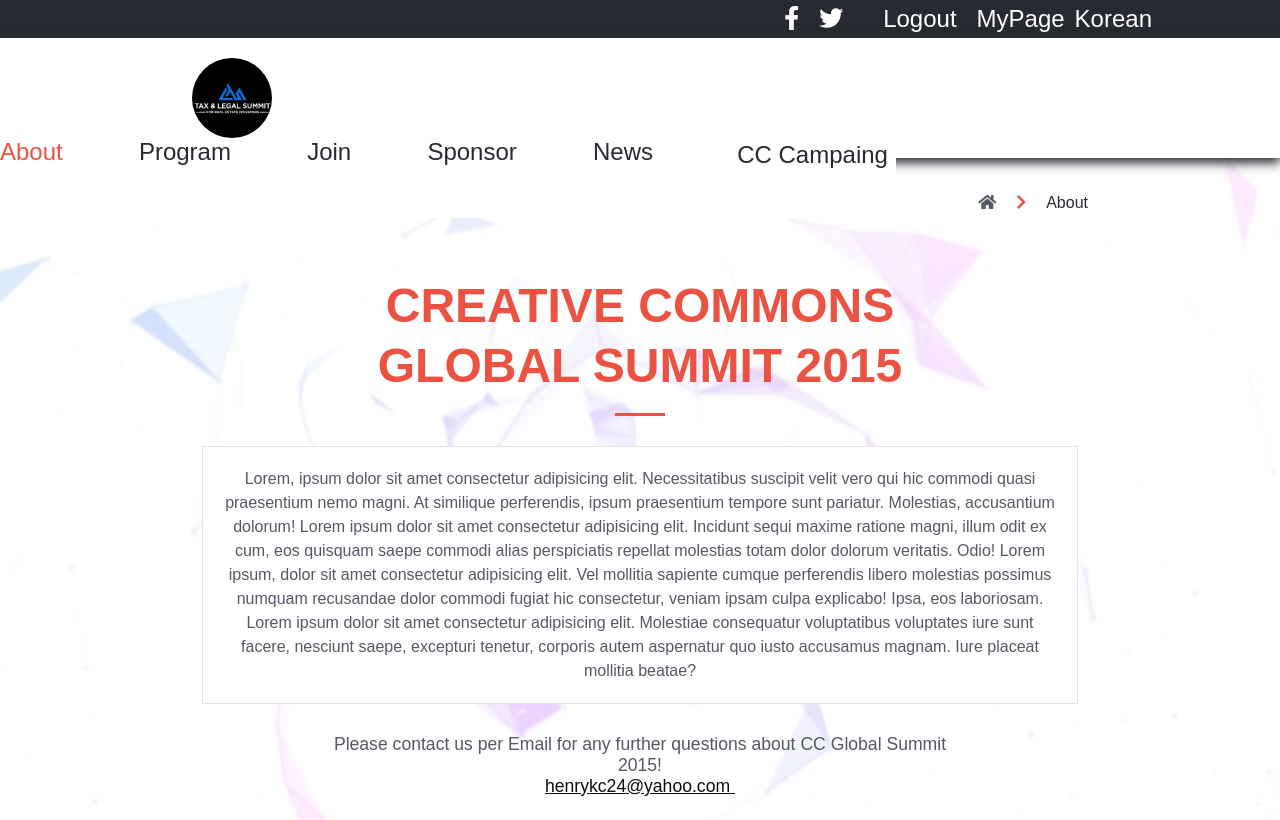
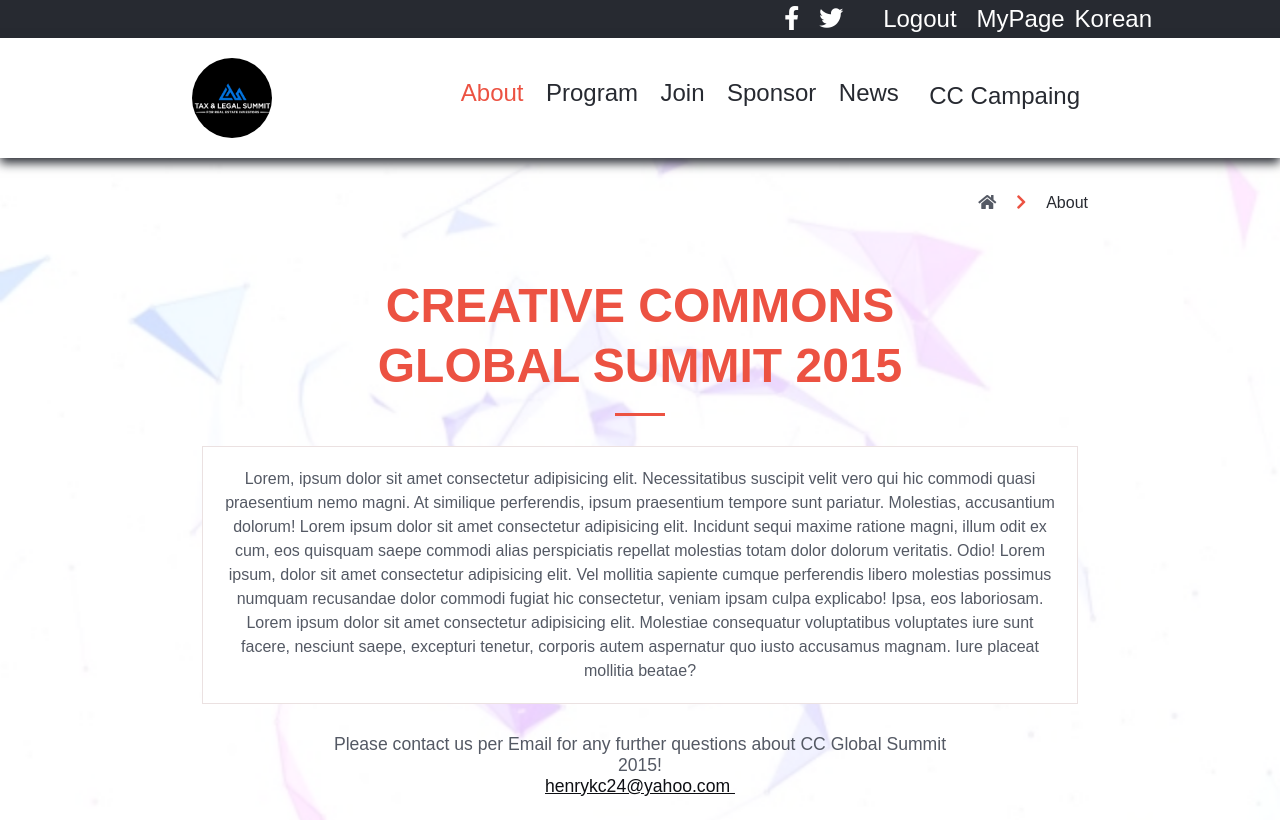
Before and after one commit to HENRYKC24/conference-website, a website: page html/about.html in a window 1280 px wide. Shown: the top 820 px of the page. Drawn offline with Linux system fonts and the light colour scheme; some icons are missing; a web font is replaced by a local one.

Commit message:
Fix navbar issues

```diff
--- a/html/about.html
+++ b/html/about.html
@@ -49,7 +49,7 @@
           class="logo"
       /></a>
 
-      <ul class="navlist expand">
+      <ul class="navlist">
         <li class="nav-item home"><a href="../index.html">Home</a></li>
         <li class="nav-item"><a href="#">About</a></li>
         <li class="nav-item"><a href="#">Program</a></li>
--- a/js/mobile_menu.js
+++ b/js/mobile_menu.js
@@ -1,4 +1,5 @@
 // Mobile Menu
+
 const menuButton = document.querySelector('.fa-bars');
 const navbar = document.querySelector('.navbar');
 menuButton.classList.replace('fa-bars', 'fa-times');
@@ -7,6 +8,7 @@
 body.setAttribute('class', '');
 
 const showMobileMenu = () => {
+  document.querySelector('.navlist').classList.toggle('expand');
   body.classList.toggle('stop-scrolling');
   navbar.classList.toggle('show');
   menuButton.classList.toggle('fa-bars');
```
Also changed, not shown: index.html (+1 -1 lines).
